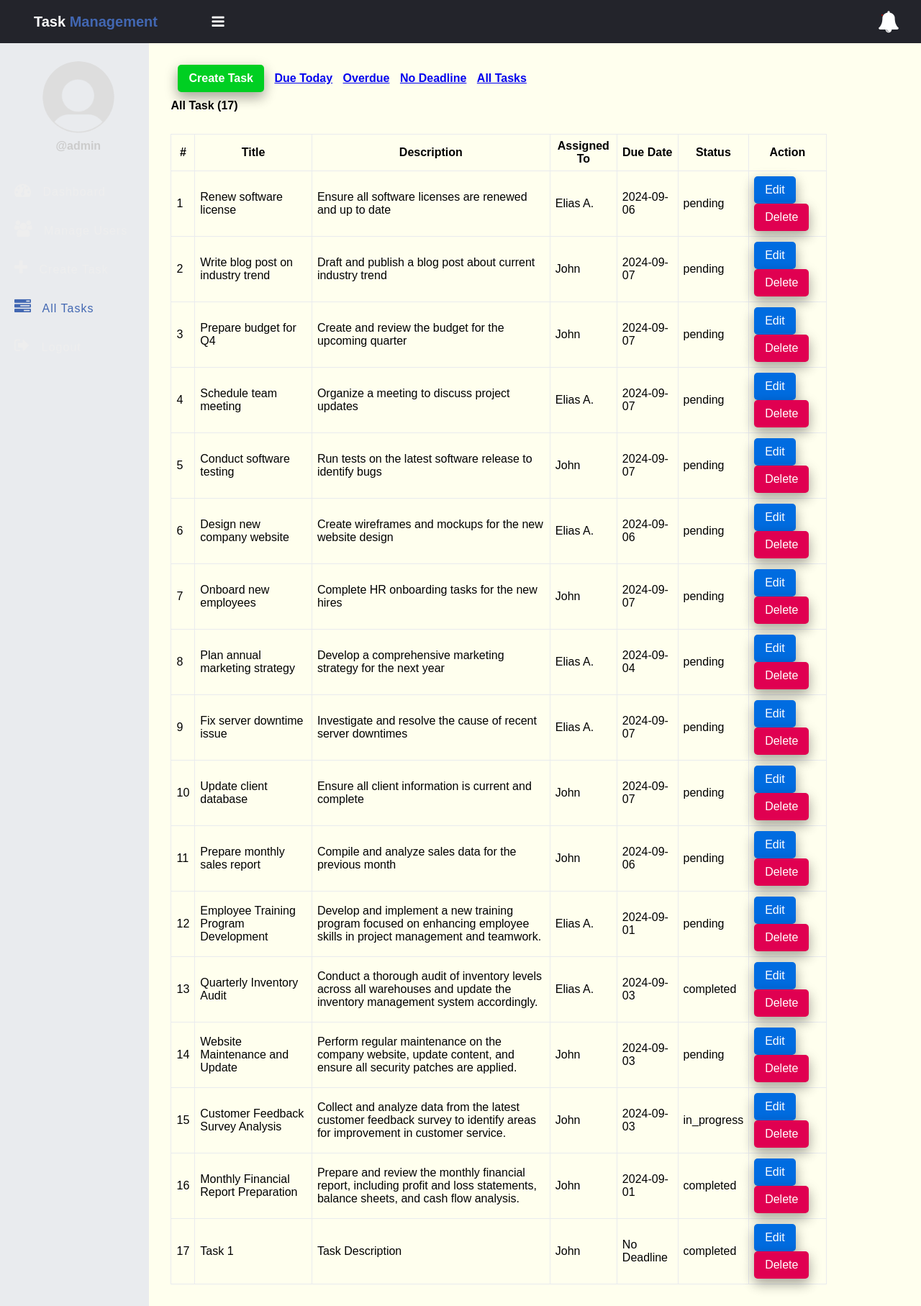
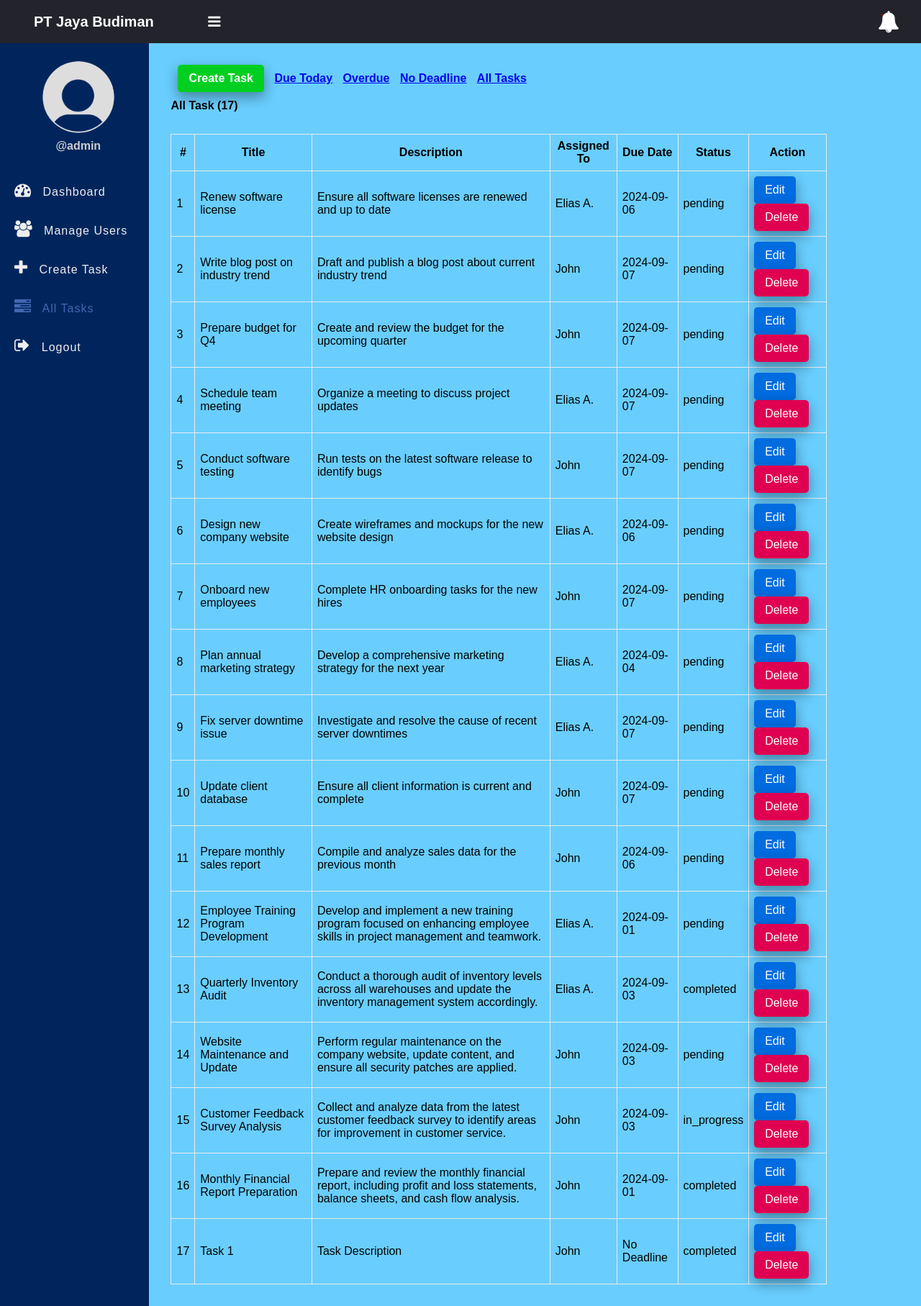
Before and after one commit to muizfata24/ETS-WebProgramming, a PHP site: page /tasks.php in a window 1280 px wide. Shown: the whole page at 72% size. Run offline with PHP 8.4, Linux system fonts and the light colour scheme; a user stored in the database is signed in; data comes from the database, SQL or seed files in the repository; data that the repository does not hold is empty.

Commit message:
Change color

```diff
--- a/css/style.css
+++ b/css/style.css
@@ -17,7 +17,7 @@
 	padding-left: 17px;
 }
 .u-name b {
-	color: #4267b2;
+	color: #d9ff00;
 }
 .header i {
 	font-size: 30px;
@@ -86,7 +86,7 @@
 }
 .side-bar {
 	width: 250px;
-	background: #e9ebee;
+	background: #00255c;
 	min-height: 100vh;
 	transition: 500ms width;
 }
@@ -164,6 +164,8 @@
 
 .section-1 {
 	padding: 30px;
+	width: 100%;
+	background: rgb(105, 206, 253);
 }
 .section-1 .title {
     margin-bottom: 10px;
@@ -210,11 +212,6 @@
 	margin-left: 10px;
 }
 
-
-.section-1 {
-	width: 100%;
-	background: #ffe;
-}
 .section-1 .title a:hover{
 	opacity: .6;
 }
@@ -309,7 +306,7 @@
 }
 .dashboard-item {
     text-align: center;
-    background: #e9ebee;
+    background: #211c33;
     width: 200px;
     padding: 30px 5px;
     margin-bottom: 40px;
--- a/inc/header.php
+++ b/inc/header.php
@@ -1,5 +1,5 @@
 <header class="header">
-	<h2 class="u-name">Task <b>Management</b>
+	<h2 class="u-name">PT Jaya Budiman</b>
 		<label for="checkbox">
 			<i id="navbtn" class="fa fa-bars" aria-hidden="true"></i>
 		</label>
```
